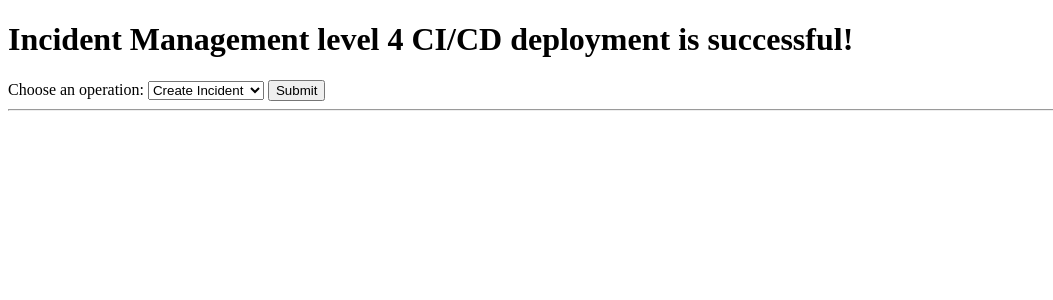
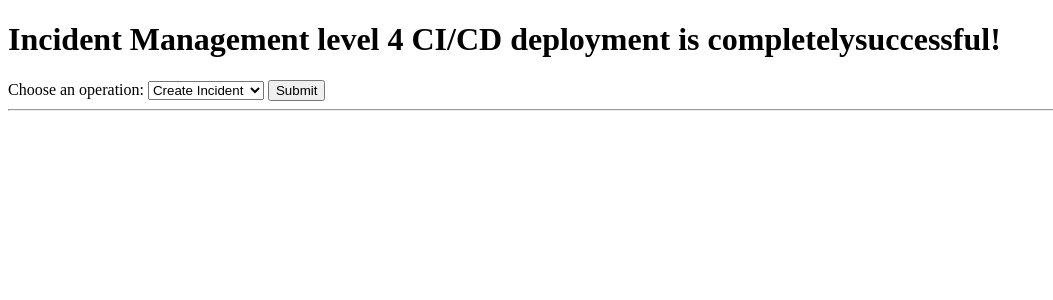
Before and after one commit to srinu-69/incidentmanagement, a Flask app: page / in a window 1280 px wide. Shown: the top 300 px of the page, without its empty margins (0-1053 px from the left). Run offline with Flask 3, Linux system fonts and the light colour scheme.

Commit message:
index changed

```diff
--- a/templates/index.html
+++ b/templates/index.html
@@ -12,7 +12,7 @@
     <title>Incident Management level </title>
 </head>
 <body>
-    <h1>Incident Management level 4 CI/CD deployment is successful!</h1>
+    <h1>Incident Management level 4 CI/CD deployment is completelysuccessful!</h1>
     <form method="POST" action="/">
         <label for="operation">Choose an operation:</label>
         <select name="operation" id="operation">
```
